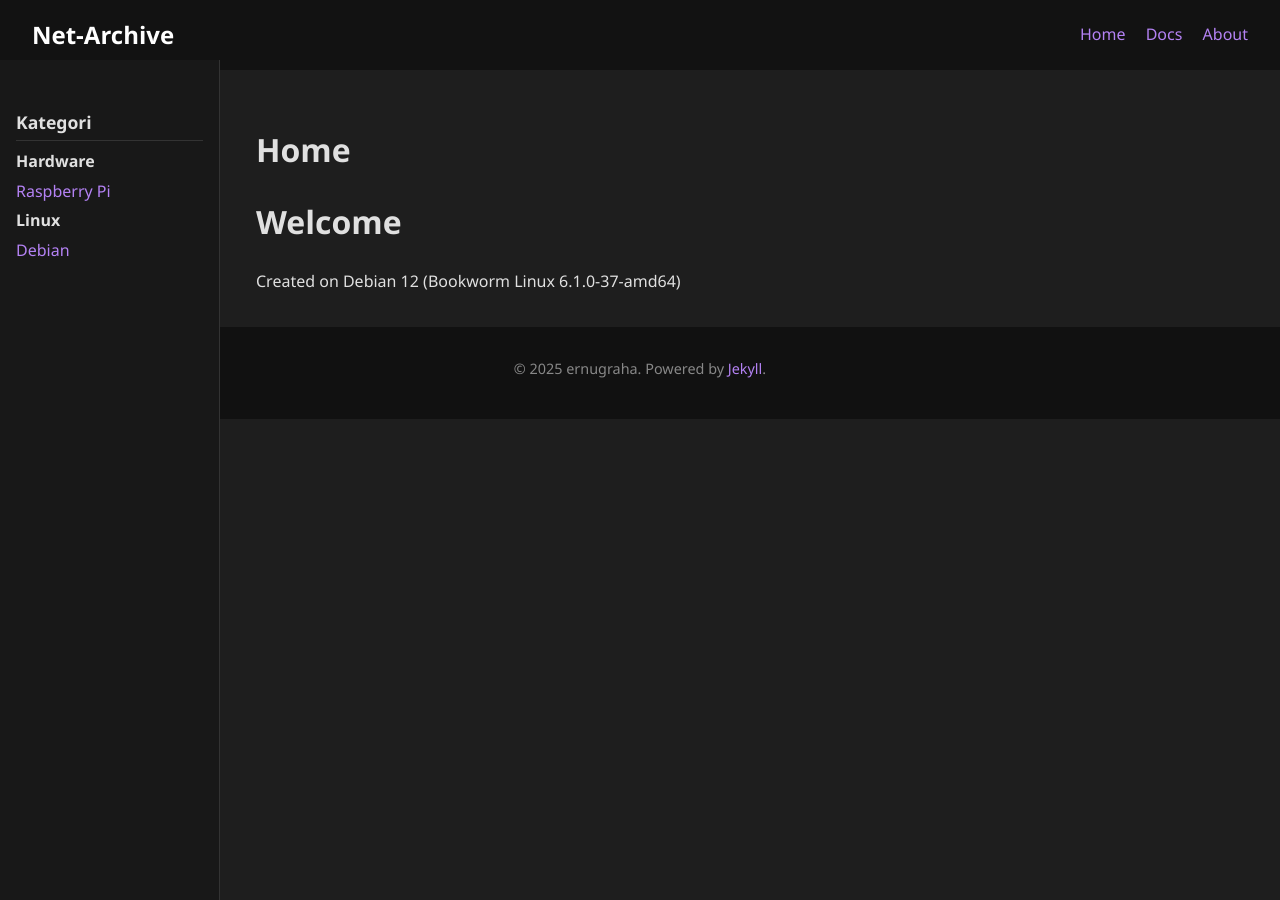
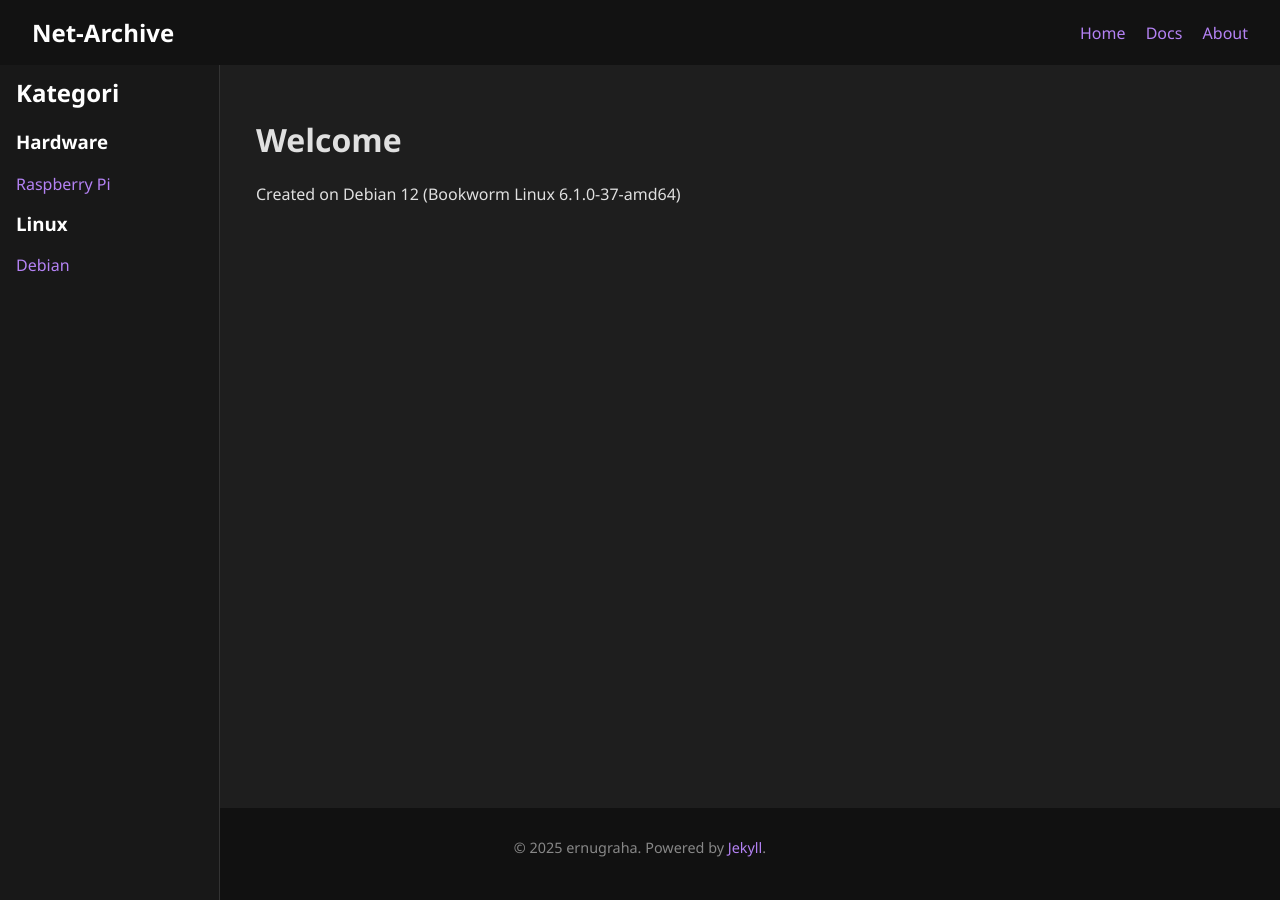
Before and after one commit to ernugrahaDev/ernugrahadev.github.io, a Jekyll site: the page built from index.md, in a window 1280 px wide. Built offline with Jekyll 4.4.1, drawn with Linux system fonts in a browser that asks for light colours.

Commit message:
new item

```diff
--- a/_layouts/default.html
+++ b/_layouts/default.html
@@ -2,13 +2,13 @@
 <html lang="en">
 <head>
   <meta charset="UTF-8" />
-  <title>{{ page.title }} | {{ site.title }}</title>
+  <title>Net-Archive</title>
   <meta name="viewport" content="width=device-width, initial-scale=1.0" />
-  <link rel="stylesheet" href="/assets/css/style.css">
+  <link rel="stylesheet" href="/assets/css/style.css" />
 </head>
 <body>
   <header>
-    <div class="logo">{{ site.title }}</div>
+    <div class="logo">Net-Archive</div>
     <nav>
       <a href="/">Home</a>
       <a href="/docs/">Docs</a>
@@ -19,27 +19,19 @@
   <div class="layout">
     <aside class="sidebar">
       <h2>Kategori</h2>
+      <h3>Hardware</h3>
       <ul>
-        <li><strong>Hardware</strong></li>
-        <li><a href="/category/raspberry-pi/">Raspberry Pi</a></li>
-        <li><strong>Linux</strong></li>
-        <li><a href="/category/debian/">Debian</a></li>
+        <li><a href="/categories/raspberry-pi/">Raspberry Pi</a></li>
+      </ul>
+      <h3>Linux</h3>
+      <ul>
+        <li><a href="/categories/debian/">Debian</a></li>
       </ul>
     </aside>
 
     <main class="main-content">
-      {% if page.title %}
-        <h1>{{ page.title }}</h1>
-      {% endif %}
-
-      {% if page.author or page.date %}
-        <p class="meta">
-          {% if page.author %}Author: {{ page.author }}{% endif %}
-          {% if page.date %} • Uploaded: {{ page.date | date: "%d %B %Y, %H:%M" }}{% endif %}
-        </p>
-      {% endif %}
-
-      {{ content }}
+      <h1>Welcome</h1>
+      <p>Created on Debian 12 (Bookworm Linux 6.1.0-37-amd64)</p>
     </main>
   </div>
 
--- a/assets/css/style.css
+++ b/assets/css/style.css
@@ -1,127 +1,82 @@
-/* Base */
 html, body {
   height: 100%;
   margin: 0;
   padding: 0;
+}
+
+body {
   background-color: #1e1e1e;
   color: #e0e0e0;
   font-family: 'Segoe UI', sans-serif;
-  font-size: 1rem;
-  line-height: 1.6;
-  word-wrap: break-word;
+  display: flex;
+  flex-direction: column;
+  min-height: 100vh;
 }
 
 a {
   color: #b482f4;
   text-decoration: none;
 }
-
 a:hover {
   color: #d1a8ff;
   text-decoration: underline;
 }
 
-/* Header */
 header {
   background-color: #121212;
   padding: 1rem 2rem;
   display: flex;
   justify-content: space-between;
   align-items: center;
+  position: sticky;
+  top: 0;
+  z-index: 1000;
 }
-
-.logo {
+header .logo {
   font-size: 1.5rem;
   font-weight: bold;
   color: #ffffff;
 }
-
 nav a {
   margin-left: 1rem;
-  color: #b482f4;
 }
 
-/* Layout with Sidebar */
 .layout {
+  flex: 1;
   display: flex;
-  padding-top: 1rem;
 }
 
-/* Sidebar */
 .sidebar {
   position: fixed;
   top: 60px;
   left: 0;
   width: 220px;
+  height: calc(100vh - 60px);
+  background-color: #181818;
   padding: 1rem;
-  background-color: #181818;
-  height: calc(100vh - 60px);
+  box-sizing: border-box;
   overflow-y: auto;
   border-right: 1px solid #333;
-  box-sizing: border-box;
 }
-
-.sidebar h2 {
-  font-size: 1.1rem;
+.sidebar h2, .sidebar h3 {
+  color: #ffffff;
+  margin-top: 0;
+}
+.sidebar ul {
+  list-style: none;
+  padding-left: 0;
+}
+.sidebar li {
   margin-bottom: 0.5rem;
 }
 
-.sidebar ul {
-  list-style: none;
-  padding: 0;
-  margin: 0;
-}
-
-.sidebar li {
-  margin: 0.25rem 0;
-}
-
-/* Main content */
 .main-content {
   margin-left: 240px;
-  padding: 1rem;
+  padding: 2rem 1rem;
   flex: 1;
   box-sizing: border-box;
 }
 
-.meta {
-  font-size: 0.9rem;
-  color: #aaa;
-  margin-bottom: 1rem;
-}
-
-h2 {
-  border-bottom: 1px solid #333;
-  padding-bottom: 0.25rem;
-  margin-top: 2rem;
-}
-
-/* Code block */
-pre {
-  background-color: #2b2b2b;
-  color: #e0e0e0;
-  padding: 1rem;
-  border-radius: 8px;
-  overflow-x: auto;
-  font-family: monospace;
-  font-size: 0.95rem;
-  line-height: 1.4;
-  margin-bottom: 1.5rem;
-}
-
-code {
-  background-color: #1f1f1f;
-  padding: 0.2rem 0.4rem;
-  border-radius: 4px;
-}
-
-pre code {
-  background: none;
-  padding: 0;
-  border-radius: 0;
-}
-
-/* Footer */
 footer {
   height: 60px;
   text-align: center;
@@ -129,9 +84,9 @@ footer {
   background-color: #111;
   color: #888;
   font-size: 0.9rem;
+  margin-top: auto;
 }
 
-/* Responsive */
 @media (max-width: 768px) {
   .sidebar {
     display: none;
@@ -139,6 +94,7 @@ footer {
 
   .main-content {
     margin-left: 0;
+    padding: 1rem;
   }
 
   header {
@@ -148,12 +104,5 @@ footer {
 
   nav {
     margin-top: 0.5rem;
-    display: flex;
-    flex-wrap: wrap;
-    gap: 0.5rem;
-  }
-
-  nav a {
-    margin-left: 0;
   }
 }
```
